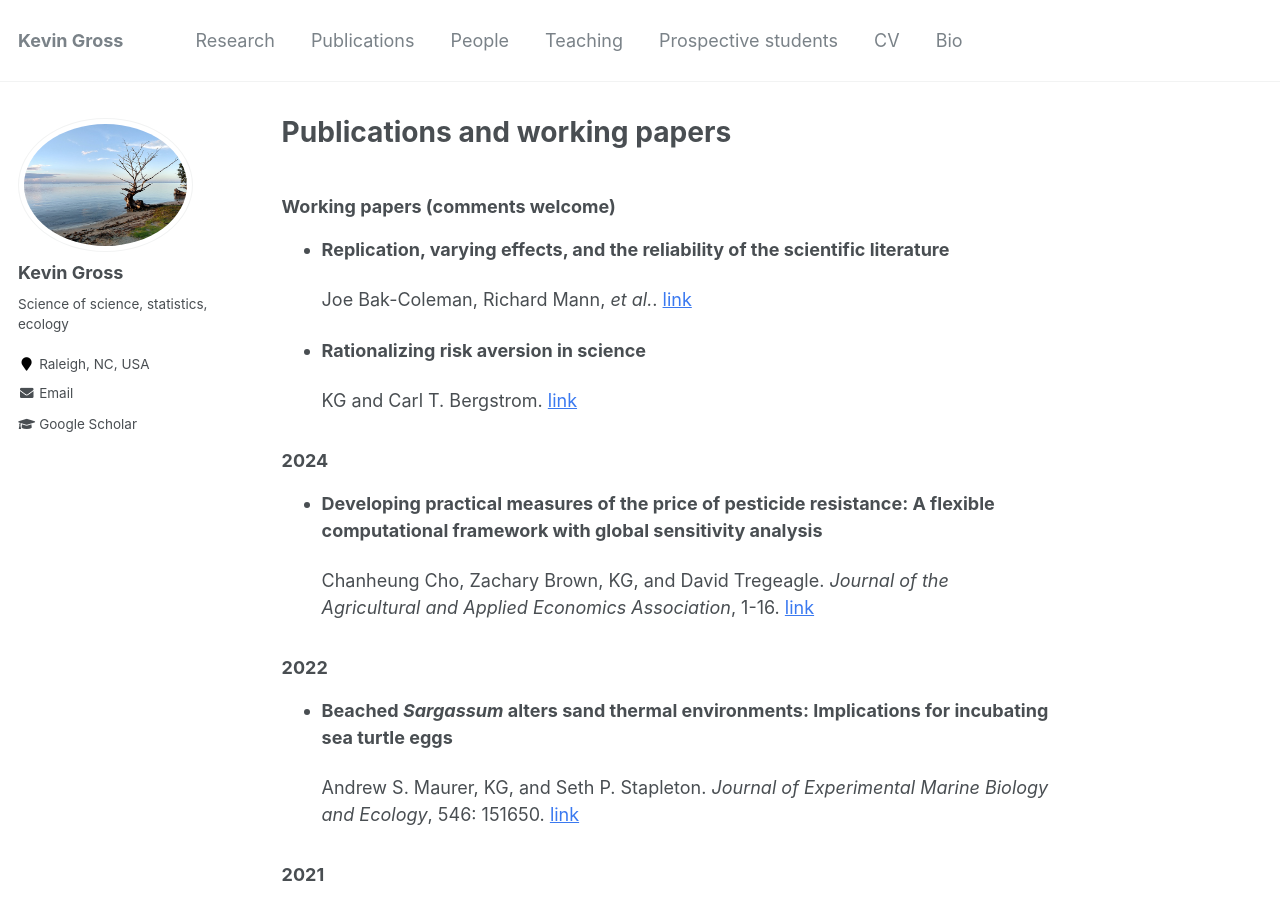
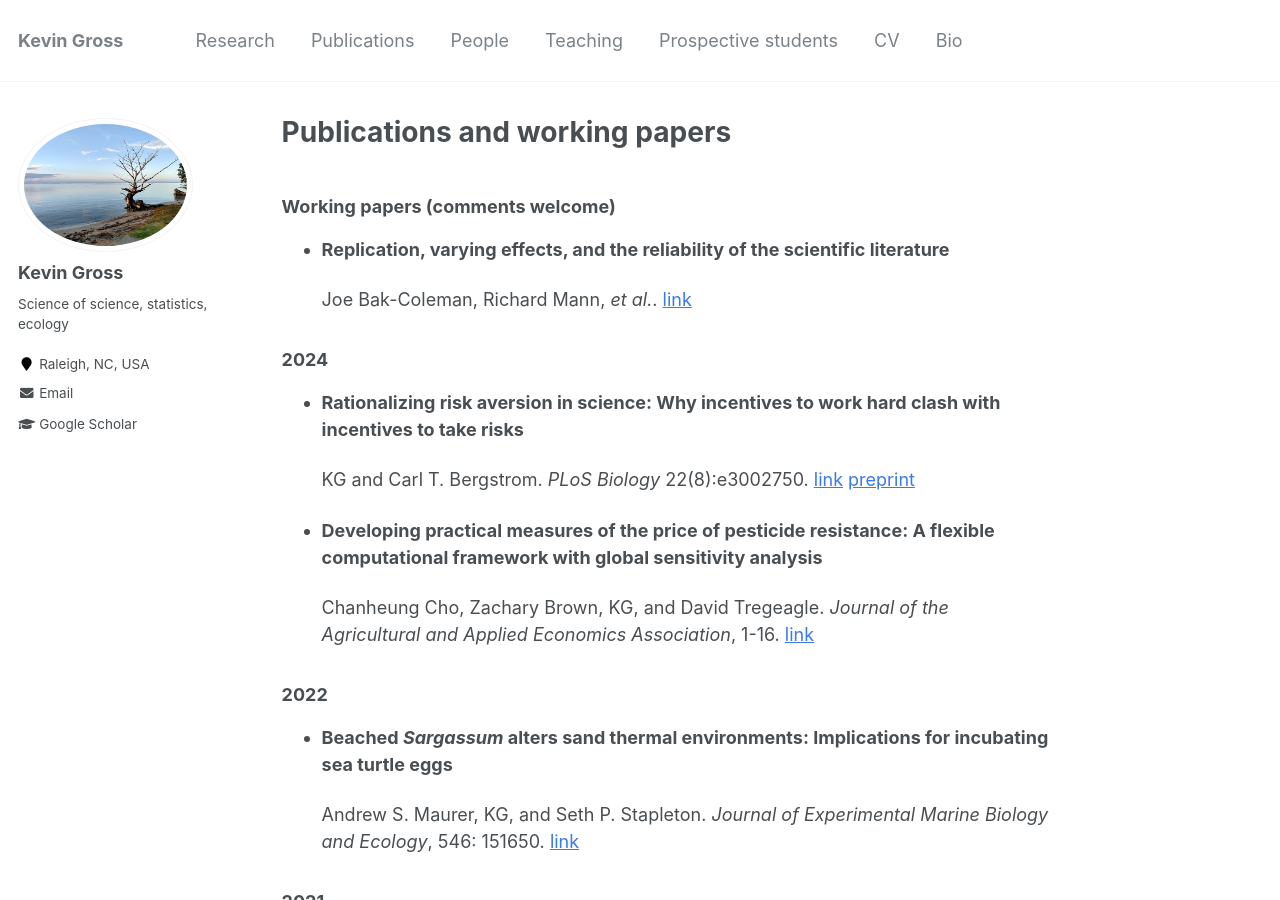
Before and after one commit to krgross/krgross.github.io, a Jekyll site: the page built from _pages/publications.md, in a window 1280 px wide and 900 px high. Built offline with Jekyll 4.4.1, drawn with Linux system fonts in a browser that asks for light colours; formulas are drawn with MathJax 3.

Commit message:
Update publication info
Update publication info for 2024 PLOS Biology article

```diff
--- a/_pages/publications.md
+++ b/_pages/publications.md
@@ -9,11 +9,12 @@ permalink: /publications/
 
     Joe Bak-Coleman, Richard Mann, *et al.*. [link](https://osf.io/preprints/socarxiv/rkyf7/){:target="\_blank"}
 
-  * **Rationalizing risk aversion in science**
-
-    KG and Carl T. Bergstrom. [link](https://arxiv.org/abs/2306.13816){:target="\_blank"}
 
 ### 2024
+
+ * **Rationalizing risk aversion in science: Why incentives to work hard clash with incentives to take risks**
+
+    KG and Carl T. Bergstrom. _PLoS Biology_ 22(8):e3002750.  [link](https://journals.plos.org/plosbiology/article?id=10.1371/journal.pbio.3002750){:target="\_blank"} [preprint](https://arxiv.org/abs/2306.13816){:target="\_blank"}
 
   * **Developing practical measures of the price of pesticide resistance: A flexible computational framework with global sensitivity analysis**
 
```
Also changed, not shown: _pages/publications-bkup.md (+1 -1 lines).
